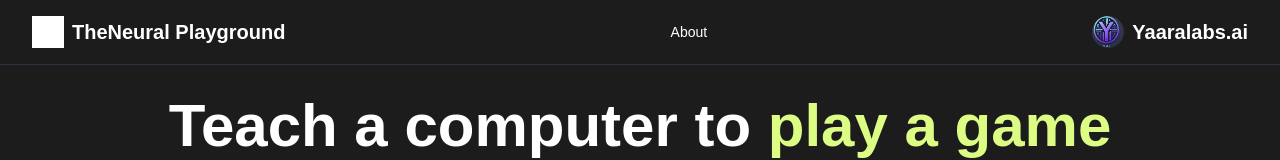
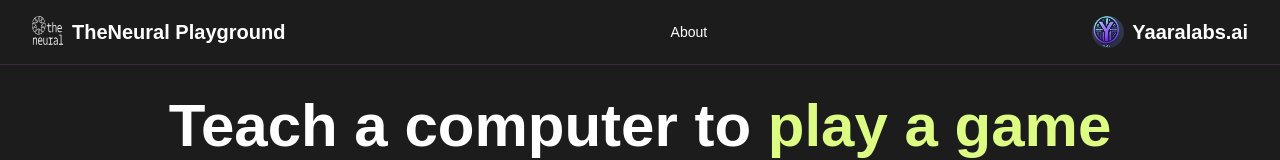
Before and after one commit to UshaJawahar/TheNeural-Playground, a Next.js app in the folder frontend_3/: page / in a window 1280 px wide. Shown: the top 160 px of the page. Built offline with nearby package versions, Linux system fonts and the light colour scheme.

Commit message:
[logo updated]

```diff
--- a/frontend_3/components/Header/Logo.tsx
+++ b/frontend_3/components/Header/Logo.tsx
@@ -19,7 +19,7 @@ export default function Logo({ className = '', size = 'md', theme = 'dark' }: Lo
   return (
     <div className={`flex items-center gap-2 ${className}`}>
       <img
-        src="/neurallogo.png"
+        src="/preview.svg"
         alt="TheNeural Playground Logo"
         className={`${sizeClasses[size]} ${themeClasses[theme]}`}
       />
```
